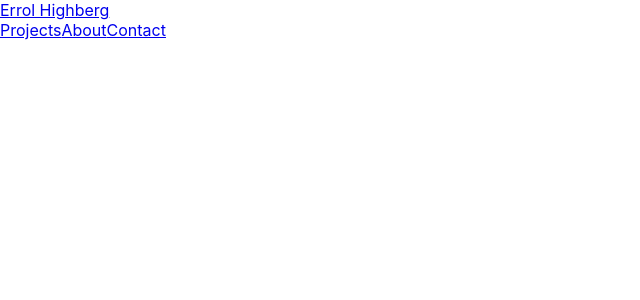
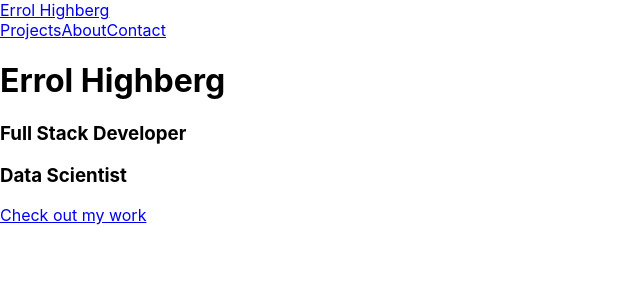
Before and after one commit to ehighberg/portfolio, a React (Create React App) app: page / in a window 1280 px wide. Shown: the top 300 px of the page, without its empty margins (0-640 px from the left). Built offline with nearby package versions, Linux system fonts and the light colour scheme.

Commit message:
Header skeleton

```diff
--- a/src/component/Header.jsx
+++ b/src/component/Header.jsx
@@ -3,7 +3,14 @@ import React from 'react'
 const Header = props => {
   return (
     <header>
-
+      <div className='header-items'>
+        <div className='header-text'>
+          <h1>Errol Highberg</h1>
+          <h3>Full Stack Developer</h3>
+          <h3>Data Scientist</h3>
+        </div>
+        <a href='#projects'>Check out my work</a>
+      </div>
     </header>
   )
 }
```
